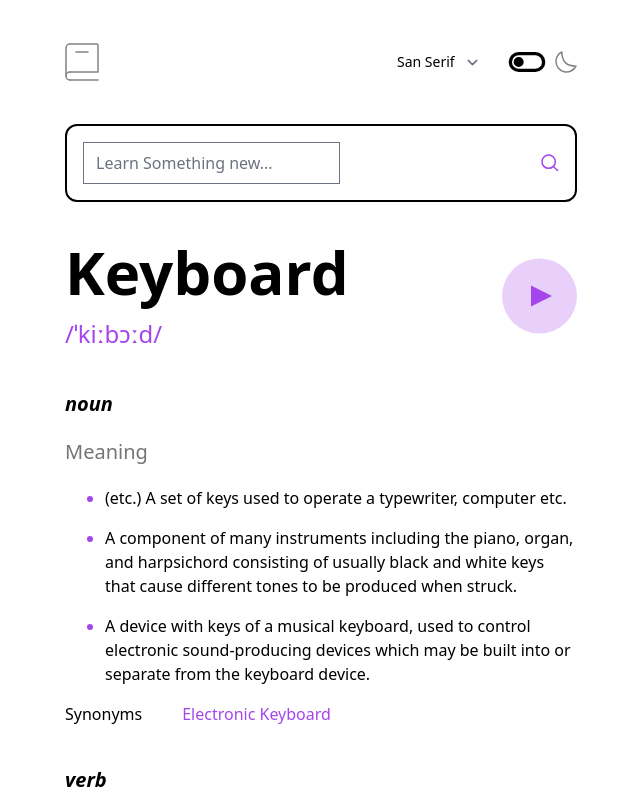
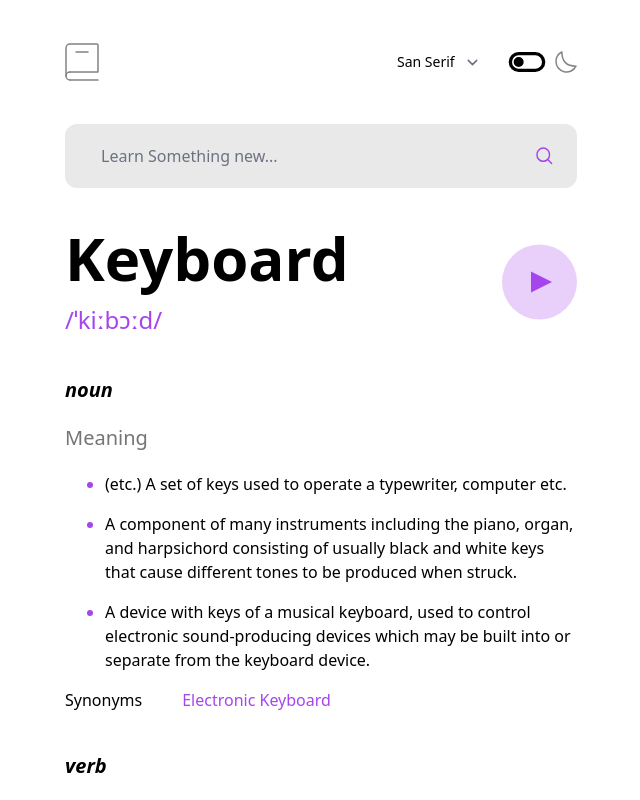
Before and after one commit to dotslashbit/web-projects, a React (Vite) app in the folder reactjs_projects/dictionary/: page / in a window 1280 px wide. Shown: the top 800 px of the page, without its empty margins (319-959 px from the left). Built offline with nearby package versions, Linux system fonts and the light colour scheme.

Commit message:
finished creating a separate component for search bar

```diff
--- a/reactjs_projects/dictionary/src/App.jsx
+++ b/reactjs_projects/dictionary/src/App.jsx
@@ -1,15 +1,11 @@
 import Navbar from "./components/Navbar";
+import SearchBar from "./components/SearchBar";
 
 export default function App() {
   return (
     <div className="mx-96 my-10">
       <Navbar />
-      <form className="my-10 border-solid border-2 border-sky-500 rounded-xl flex justify-between p-4">
-        <input placeholder="Learn Something new..." type="text" />
-        <button>
-          <img src="/assets/images/icon-search.svg" />
-        </button>
-      </form>
+      <SearchBar />
       <main>
         <section className="word flex justify-between my-10">
           <div className="flex flex-col justify-between items-start gap-4">
--- /dev/null
+++ b/reactjs_projects/dictionary/src/components/SearchBar.jsx
@@ -0,0 +1,16 @@
+function SearchBar() {
+  return (
+    <form className="my-10 border-none rounded-xl flex justify-between py-3 px-6 bg-white-dark">
+      <input
+        className="w-full border-none focus:ring-0 bg-white-dark text-black-darkest"
+        placeholder="Learn Something new..."
+        type="text"
+      />
+      <button>
+        <img src="/assets/images/icon-search.svg" />
+      </button>
+    </form>
+  );
+}
+
+export default SearchBar;
```
